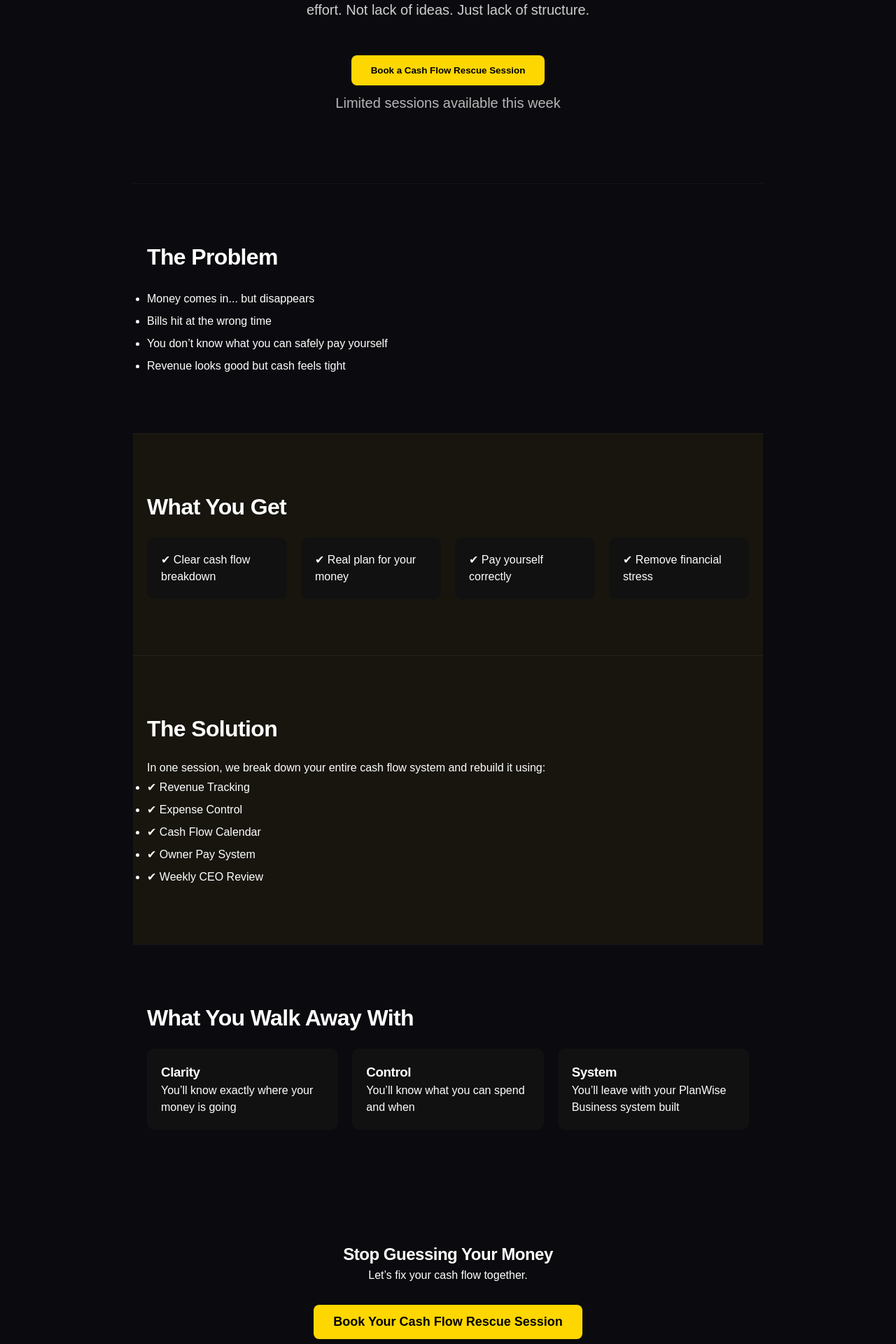
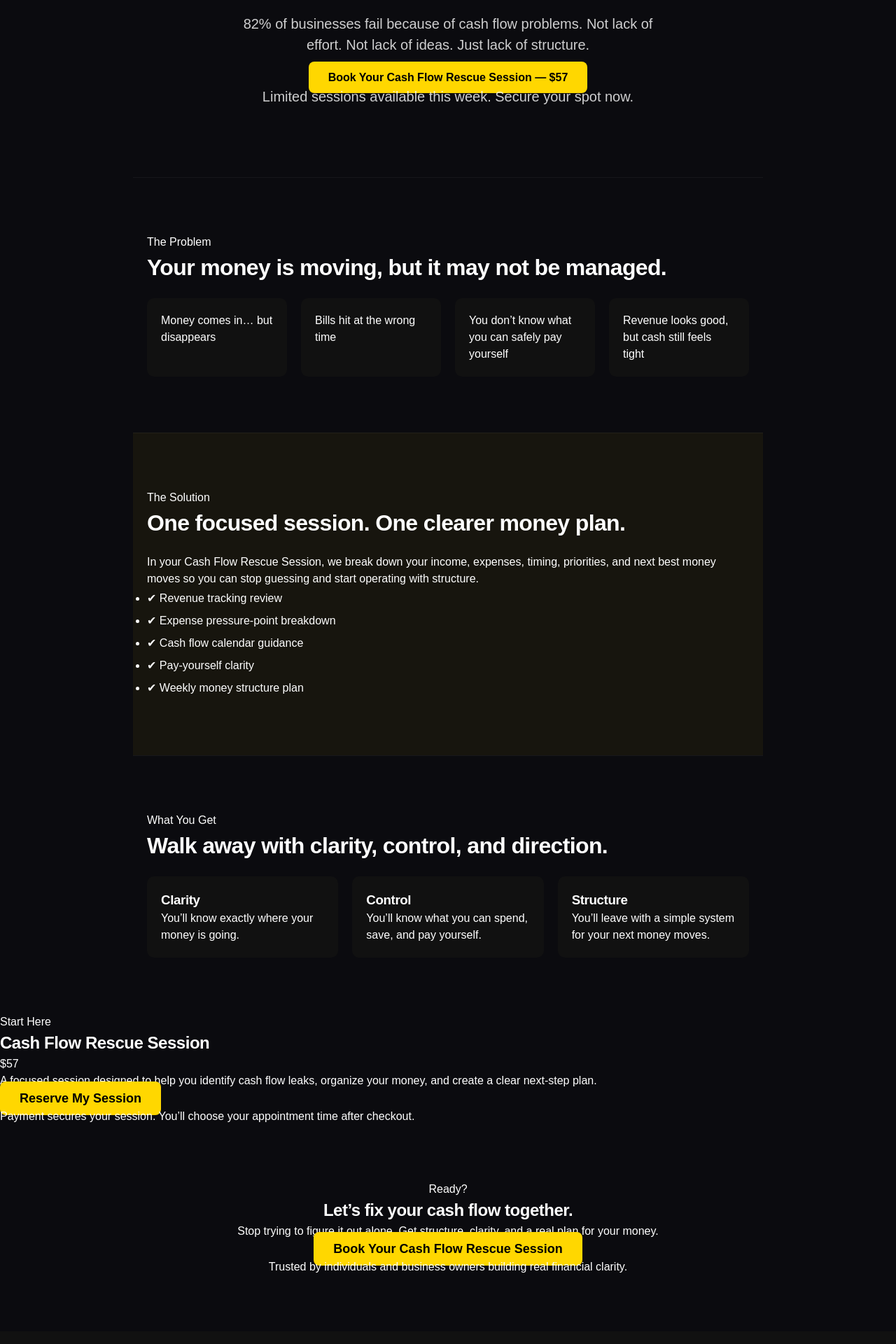
Before and after one commit to hiitlegends2021/dove-financial-site, a React (Vite) app in the folder dove-financial-site/: page /cash-flow-rescue in a window 1280 px wide. Shown: the part 320-2240 px from the top of the page at 70% size. Built offline with nearby package versions, Linux system fonts and the light colour scheme.

Commit message:
Fix Stripe link

```diff
--- a/dove-financial-site/src/pages/CashFlowRescue.jsx
+++ b/dove-financial-site/src/pages/CashFlowRescue.jsx
@@ -1,102 +1,147 @@
 import React from "react";
 import "./CashFlowRescue.css";
+
+const STRIPE_LINK = "https://buy.stripe.com/3cI4gs3DSddA38K9JZ0Ny01";
 
 export default function CashFlowRescue() {
   return (
     <div className="cfr-container">
-
       {/* HERO */}
       <section className="cfr-hero">
-        <h1>Fix Your Cash Flow. Fast.</h1>
-        <p>
-          82% of businesses fail because of cash flow problems.
-          Not lack of effort. Not lack of ideas.
-          Just lack of structure.
+        <p className="cfr-badge">Cash Flow Rescue Session</p>
+
+        <h1>
+          Fix Your Cash Flow. <span>Fast.</span>
+        </h1>
+
+        <p className="cfr-subtitle">
+          82% of businesses fail because of cash flow problems. Not lack of
+          effort. Not lack of ideas. Just lack of structure.
         </p>
 
-        <button className="cfr-cta">
-          Book a Cash Flow Rescue Session
-        </button>
-        <p style={{ marginTop: "10px", opacity: 0.7 }}>
-  Limited sessions available this week
+        <div className="cfr-cta-wrap">
+          <a
+            href={STRIPE_LINK}
+            target="_blank"
+            rel="noopener noreferrer"
+            className="cfr-cta pulse"
+          >
+            Book Your Cash Flow Rescue Session — $57
+          </a>
+
+          <p className="cfr-note">
+            Limited sessions available this week. Secure your spot now.
           </p>
+        </div>
       </section>
 
       {/* PROBLEM */}
       <section className="cfr-section">
-        <h2>The Problem</h2>
-        <ul>
-          <li>Money comes in... but disappears</li>
-          <li>Bills hit at the wrong time</li>
-          <li>You don’t know what you can safely pay yourself</li>
-          <li>Revenue looks good but cash feels tight</li>
-        </ul>
-      </section>
-      <section className="cfr-section highlight">
-  <h2>What You Get</h2>
+        <p className="cfr-label">The Problem</p>
+        <h2>Your money is moving, but it may not be managed.</h2>
+
         <div className="cfr-grid">
-    <div className="cfr-card">✔ Clear cash flow breakdown</div>
-    <div className="cfr-card">✔ Real plan for your money</div>
-    <div className="cfr-card">✔ Pay yourself correctly</div>
-    <div className="cfr-card">✔ Remove financial stress</div>
+          <div className="cfr-card">Money comes in… but disappears</div>
+          <div className="cfr-card">Bills hit at the wrong time</div>
+          <div className="cfr-card">You don’t know what you can safely pay yourself</div>
+          <div className="cfr-card">Revenue looks good, but cash still feels tight</div>
         </div>
       </section>
 
       {/* SOLUTION */}
       <section className="cfr-section highlight">
-        <h2>The Solution</h2>
-        <p>
-          In one session, we break down your entire cash flow system and rebuild it using:
+        <p className="cfr-label">The Solution</p>
+        <h2>One focused session. One clearer money plan.</h2>
+
+        <p className="cfr-text">
+          In your Cash Flow Rescue Session, we break down your income, expenses,
+          timing, priorities, and next best money moves so you can stop guessing
+          and start operating with structure.
         </p>
 
-        <ul>
-          <li>✔ Revenue Tracking</li>
-          <li>✔ Expense Control</li>
-          <li>✔ Cash Flow Calendar</li>
-          <li>✔ Owner Pay System</li>
-          <li>✔ Weekly CEO Review</li>
+        <ul className="cfr-list">
+          <li>✔ Revenue tracking review</li>
+          <li>✔ Expense pressure-point breakdown</li>
+          <li>✔ Cash flow calendar guidance</li>
+          <li>✔ Pay-yourself clarity</li>
+          <li>✔ Weekly money structure plan</li>
         </ul>
       </section>
 
       {/* WHAT YOU GET */}
       <section className="cfr-section">
-        <h2>What You Walk Away With</h2>
+        <p className="cfr-label">What You Get</p>
+        <h2>Walk away with clarity, control, and direction.</h2>
 
         <div className="cfr-grid">
           <div className="cfr-card">
             <h3>Clarity</h3>
-            <p>You’ll know exactly where your money is going</p>
+            <p>You’ll know exactly where your money is going.</p>
           </div>
 
           <div className="cfr-card">
             <h3>Control</h3>
-            <p>You’ll know what you can spend and when</p>
+            <p>You’ll know what you can spend, save, and pay yourself.</p>
           </div>
 
           <div className="cfr-card">
-            <h3>System</h3>
-            <p>You’ll leave with your PlanWise Business system built</p>
+            <h3>Structure</h3>
+            <p>You’ll leave with a simple system for your next money moves.</p>
           </div>
         </div>
       </section>
 
-      {/* CTA */}
+      {/* PRICE */}
+      <section className="cfr-pricing">
+        <p className="cfr-label">Start Here</p>
+
+        <h2>Cash Flow Rescue Session</h2>
+
+        <div className="cfr-price">$57</div>
+
+        <p>
+          A focused session designed to help you identify cash flow leaks,
+          organize your money, and create a clear next-step plan.
+        </p>
+
+        <a
+          href={STRIPE_LINK}
+          target="_blank"
+          rel="noreferrer"
+          className="cfr-cta large pulse"
+        >
+          Reserve My Session
+        </a>
+
+        <p className="cfr-note">
+          Payment secures your session. You’ll choose your appointment time after checkout.
+        </p>
+      </section>
+
+      {/* FINAL CTA */}
       <section className="cfr-final">
-        <h2>Stop Guessing Your Money</h2>
-        <p>Let’s fix your cash flow together.</p>
-        <button
-  className="cfr-cta large"
-  onClick={() => {
-    window.location.href = "https://buy.stripe.com/3c14gs3DSddA3";
-  }}
+        <p className="cfr-label">Ready?</p>
+
+        <h2>Let’s fix your cash flow together.</h2>
+
+        <p>
+          Stop trying to figure it out alone. Get structure, clarity, and a real
+          plan for your money.
+        </p>
+
+        <a
+          href={STRIPE_LINK}
+          target="_blank"
+          rel="noreferrer"
+          className="cfr-cta large pulse"
         >
           Book Your Cash Flow Rescue Session
-</button>
-        <p style={{ marginTop: "10px", opacity: 0.7 }}>
+        </a>
+
+        <p className="cfr-trust">
           Trusted by individuals and business owners building real financial clarity.
         </p>
       </section>
-
     </div>
   );
 }
```
Lines whose indentation alone changed are shown as unchanged.
